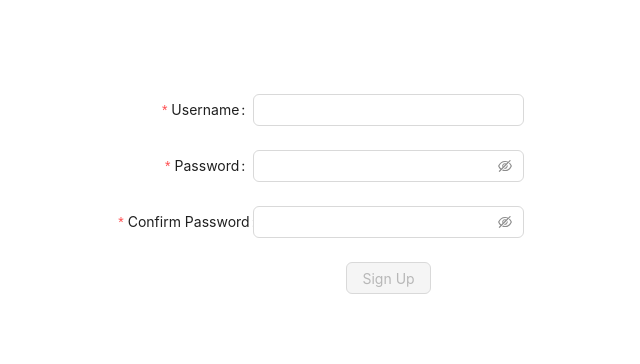
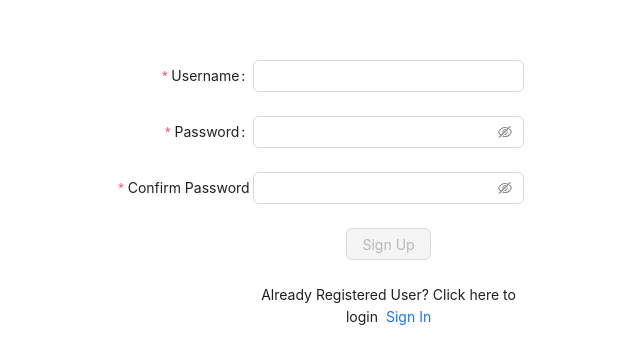
Before and after one commit to starter69/interview, a React (Create React App) app in the folder web/: page /signup in a window 1280 px wide. Shown: the part 194-558 px from the top of the page, without its empty margins (319-959 px from the left). Built offline with nearby package versions, Linux system fonts and the light colour scheme; no server answers.

Commit message:
Added Signin link in signup page

```diff
--- a/web/src/components/RegisterForm.tsx
+++ b/web/src/components/RegisterForm.tsx
@@ -76,6 +76,13 @@ const Register: React.FC<RegisterProps> = ({ onSubmit }) => {
 						Sign Up
 					</Button>
 				</Form.Item>
+
+				<Form.Item wrapperCol={{ offset: 8, span: 16 }}>
+					<span style={{ marginRight: '8px' }}>
+						Already Registered User? Click here to login
+					</span>
+					<a href='/signin'>Sign In</a>
+				</Form.Item>
 			</Form>
 		</div>
 	)
```
